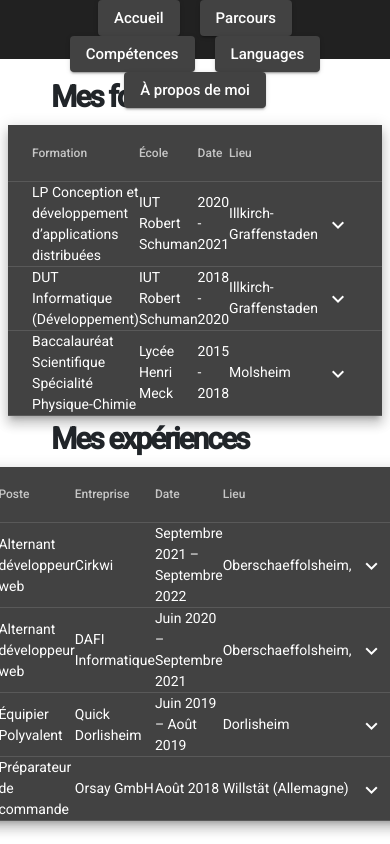
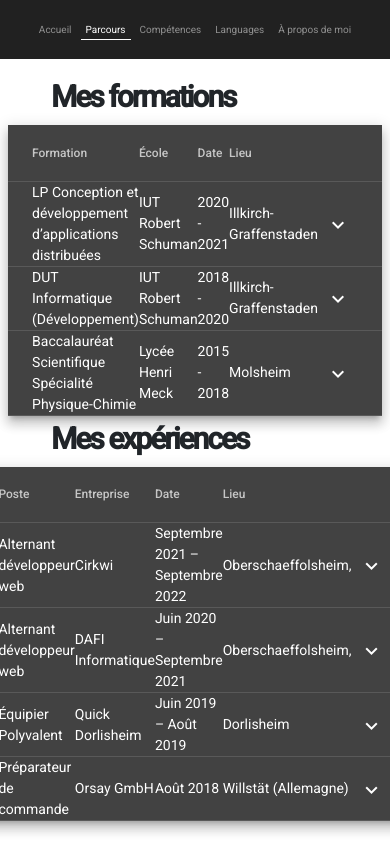
Before and after one commit to MathieuCisse/portfolio, an Angular app: page /career in a window 390 px wide. Shown: the top 844 px of the page. Built offline with nearby package versions, Linux system fonts and the light colour scheme.

Commit message:
Responsive + Ajout contenu à propos de moi

```diff
--- a/src/app/app.component.css
+++ b/src/app/app.component.css
@@ -1,14 +1,45 @@
 *:not(mat-icon){
   font-family: Roboto, "Helvetica Neue", sans-serif;
 }
-.navbar {
+
+.nav {
   height: 7vh;
-}
-.navbar a {
-  font-size: 15px;
-  margin: 0 10px
+  background: #212121;
 }
 
 .components-outlet {
   height: 93vh;
 }
+
+.nav a {
+  font-size: 15px;
+  margin: 0 10px
+}
+
+.nav .nav-link {
+  color: rgba(255, 255, 255, .5);
+  border-bottom: 2px solid transparent;
+}
+
+.nav .nav-link:hover, .nav .nav-link.active {
+  color: #fff;
+  border-bottom-color: #fff;
+}
+
+@media only screen and (max-width: 700px) {
+  .nav a {
+    font-size: 10px;
+    margin: 0 2px;
+  }
+  .nav .nav-link {
+    padding: 5px 10px;
+    border-bottom-width: 1px;
+  }
+}
+
+@media only screen and (max-width: 400px) {
+  .nav .nav-link {
+    padding: 2px 5px;
+    border-bottom-width: 1px;
+  }
+}
--- a/src/app/app.component.html
+++ b/src/app/app.component.html
@@ -1,10 +1,12 @@
-<mat-toolbar class="navbar d-flex justify-content-center">
-  <a mat-raised-button [routerLink]="['/']">Accueil</a>
-  <a mat-raised-button [routerLink]="['/career']">Parcours</a>
-  <a mat-raised-button [routerLink]="['/skills']">Compétences</a>
-  <a mat-raised-button [routerLink]="['/langages']">Languages</a>
-  <a mat-raised-button [routerLink]="['/aboutme']">À propos de moi</a>
-</mat-toolbar>
+<header class="mb-auto">
+  <nav class="nav justify-content-center align-items-center">
+    <a [routerLink]="['/']" class="nav-link" routerLinkActive="active" [routerLinkActiveOptions]="{exact: true}">Accueil</a>
+    <a [routerLink]="['/career']" class="nav-link" routerLinkActive="active" [routerLinkActiveOptions]="{exact: true}">Parcours</a>
+    <a [routerLink]="['/skills']" class="nav-link" routerLinkActive="active" [routerLinkActiveOptions]="{exact: true}">Compétences</a>
+    <a [routerLink]="['/langages']" class="nav-link" routerLinkActive="active" [routerLinkActiveOptions]="{exact: true}">Languages</a>
+    <a [routerLink]="['/aboutme']" class="nav-link" routerLinkActive="active" [routerLinkActiveOptions]="{exact: true}">À propos de moi</a>
+  </nav>
+</header>
 <div class="components-outlet">
   <router-outlet></router-outlet>
 </div>
--- a/src/app/components/aboutme/aboutme.component.html
+++ b/src/app/components/aboutme/aboutme.component.html
@@ -34,17 +34,17 @@
       <div class="col-lg-4 text-center">
         <img class="rounded-circle text-center" src="assets/img/volleyball.jpg" width="200" height="200">
         <h2>Volley-ball</h2>
-        <p class="text-justify">Donec sed odio dui. Etiam porta sem malesuada magna mollis euismod. Nullam id dolor id nibh ultricies vehicula ut id elit. Morbi leo risus, porta ac consectetur ac, vestibulum at eros. Praesent commodo cursus magna.</p>
+        <p class="text-justify">Le volleyball est un sport qui me permet de défier moi-même et de travailler en équipe pour atteindre un objectif commun. J'aime la sensation de voler dans les airs pour frapper la balle et les sensations de camaraderie et de défi que cela apporte.</p>
       </div>
       <div class="col-lg-4 text-center">
-        <img class="rounded-circle" src="assets/img/volleyball.jpg" width="200" height="200">
+        <img class="rounded-circle" src="assets/img/workout.jpg" width="200" height="200">
         <h2>Musculation</h2>
-        <p class="text-justify">Duis mollis, est non commodo luctus, nisi erat porttitor ligula, eget lacinia odio sem nec elit. Cras mattis consectetur purus sit amet fermentum. Fusce dapibus, tellus ac cursus commodo, tortor mauris condimentum nibh.</p>
+        <p class="text-justify">La musculation est un autre de mes passe-temps préférés car elle me permet de me dépasser physiquement et de me sentir plus fort et plus en forme. Le fait de pousser mes limites physiques me donne également un sentiment de satisfaction personnelle.</p>
       </div>
       <div class="col-lg-4 text-center">
         <img class="rounded-circle" src="assets/img/video-editing.jpg" width="200" height="200">
         <h2>Montage vidéo</h2>
-        <p class="text-justify">Donec sed odio dui. Cras justo odio, dapibus ac facilisis in, egestas eget quam. Vestibulum id ligula porta felis euismod semper. Fusce dapibus, tellus ac cursus commodo, tortor mauris condimentum nibh, ut fermentum massa justo sit amet risus.</p>
+        <p class="text-justify">Le montage vidéo est une passion qui me permet de créer des projets visuels uniques et de donner vie à mes idées. J'aime pouvoir combiner mes compétences en matière de création et d'édition pour créer des vidéos.</p>
       </div>
     </div>
   </div>
--- a/src/app/components/home/home.component.css
+++ b/src/app/components/home/home.component.css
@@ -1,6 +1,6 @@
 .all-container {
   height: 100%;
-  background-image: url('https://www.guillaume-juncker.fr/storage/private/system/images/background.jpg');
+  background-image: url('src/assets/img/background.jpg');
   background-position: center;
   background-repeat: no-repeat;
   background-size: cover;
@@ -61,3 +61,45 @@
 .personal-info .social-media a:hover {
   color: #bcbcbc;
 }
+
+@media only screen and (max-width: 700px) {
+  .personal-info h3 {
+    font-size: 60px;
+  }
+
+  .personal-info h5 {
+    font-size: 15px;
+  }
+
+  .personal-info span {
+    font-size: 15px;
+  }
+
+  .personal-info .social-media a {
+    font-size: 20px;
+  }
+
+  .personal-info button {
+    font-size: 10px;
+    padding: 0 8px;
+    line-height: 26px;
+  }
+
+  .personal-info hr {
+    margin: 10px 0;
+  }
+}
+
+@media only screen and (max-width: 400px) {
+  .personal-info h3 {
+    font-size: 40px;
+  }
+
+  .personal-info h5 {
+    font-size: 12px;
+  }
+
+  .personal-info span {
+    font-size: 12px;
+  }
+}
--- a/src/app/components/skills/skills.component.css
+++ b/src/app/components/skills/skills.component.css
@@ -32,7 +32,7 @@ h5 {
   font-size: 30px;
   font-weight: bold;
   letter-spacing: -2px;
-  margin: 5px 0 10px;
+  margin: 20px 0 10px;
 }
 
 img {
@@ -43,14 +43,10 @@ img {
 .card {
   max-width: 500px;
   padding: 15px;
-  margin: 0 10px;
+  margin: 20px 35px;
 
   -webkit-animation-duration: 1s;
   animation-duration: 1s;
-  -webkit-animation-fill-mode: both;
-  animation-fill-mode: both;
-
-  opacity: 0;
 }
 
 .card.scrolled {
@@ -59,6 +55,7 @@ img {
 
 .card.scrolled:hover {
   box-shadow: 0 8px 16px 0 rgb(0 0 0 / 20%);
+  transform: scale(1.05);
 }
 
 @keyframes fadeInBottom {
@@ -99,3 +96,15 @@ img {
 
   background: -webkit-radial-gradient(rgba(20, 20, 20,.8), rgba(0, 0, 0,.8));
 }
+
+@media only screen and (max-width: 1500px) {
+  #skills {
+    grid-template-columns: 1fr;
+  }
+}
+
+@media only screen and (max-width: 900px) {
+  h5 {
+    display: none;
+  }
+}
--- a/src/app/components/skills/skills.component.html
+++ b/src/app/components/skills/skills.component.html
@@ -5,7 +5,7 @@
       <div *ngFor="let skill of skillsObservable$ | async" class="card mb-3" scrollAnimation>
         <div class="row g-0">
           <div class="col-md-4">
-            <img src="{{ skill.thumb }}" class="img-fluid">
+            <img src="{{ skill.thumb }}" style="max-width: 100%;">
           </div>
           <div class="col-md-8">
             <div class="card-body">
```
Also changed, not shown: src/assets/img/background.jpg (added).
